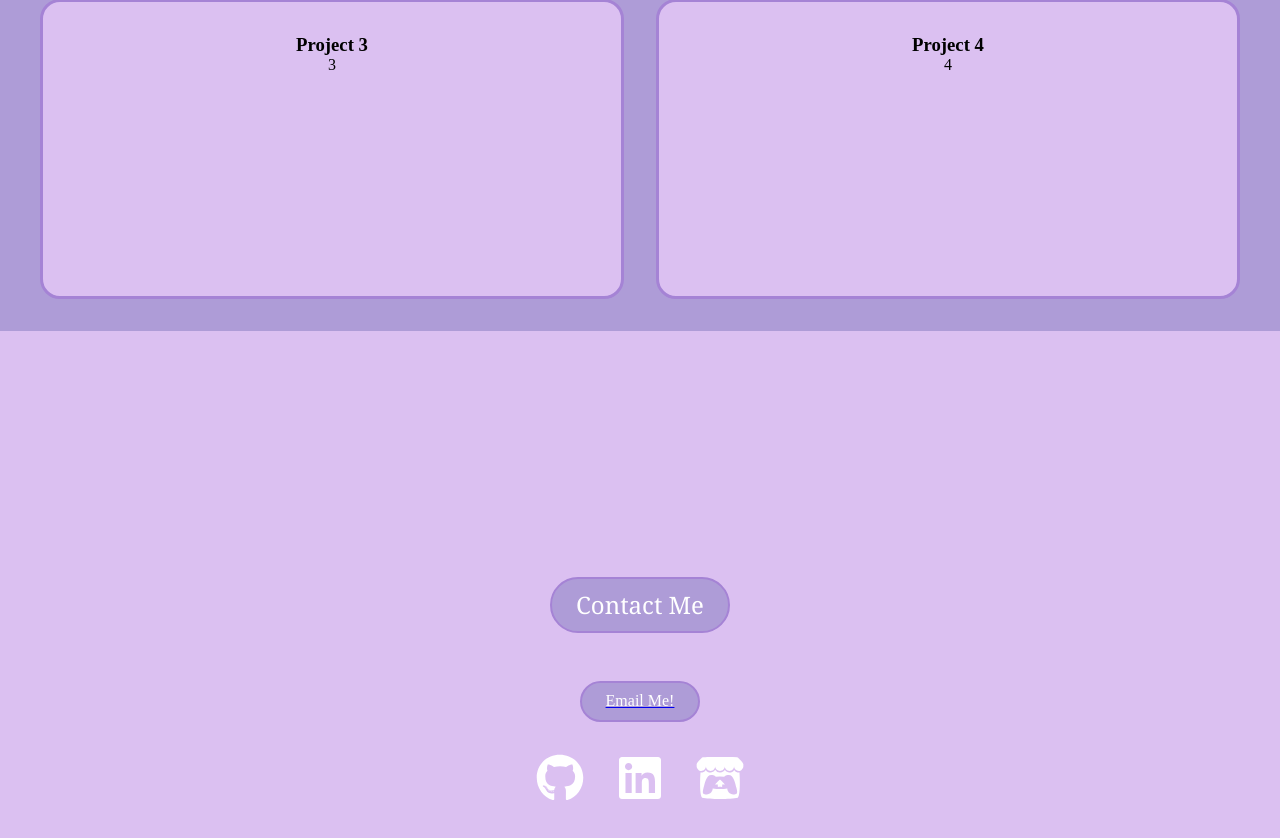
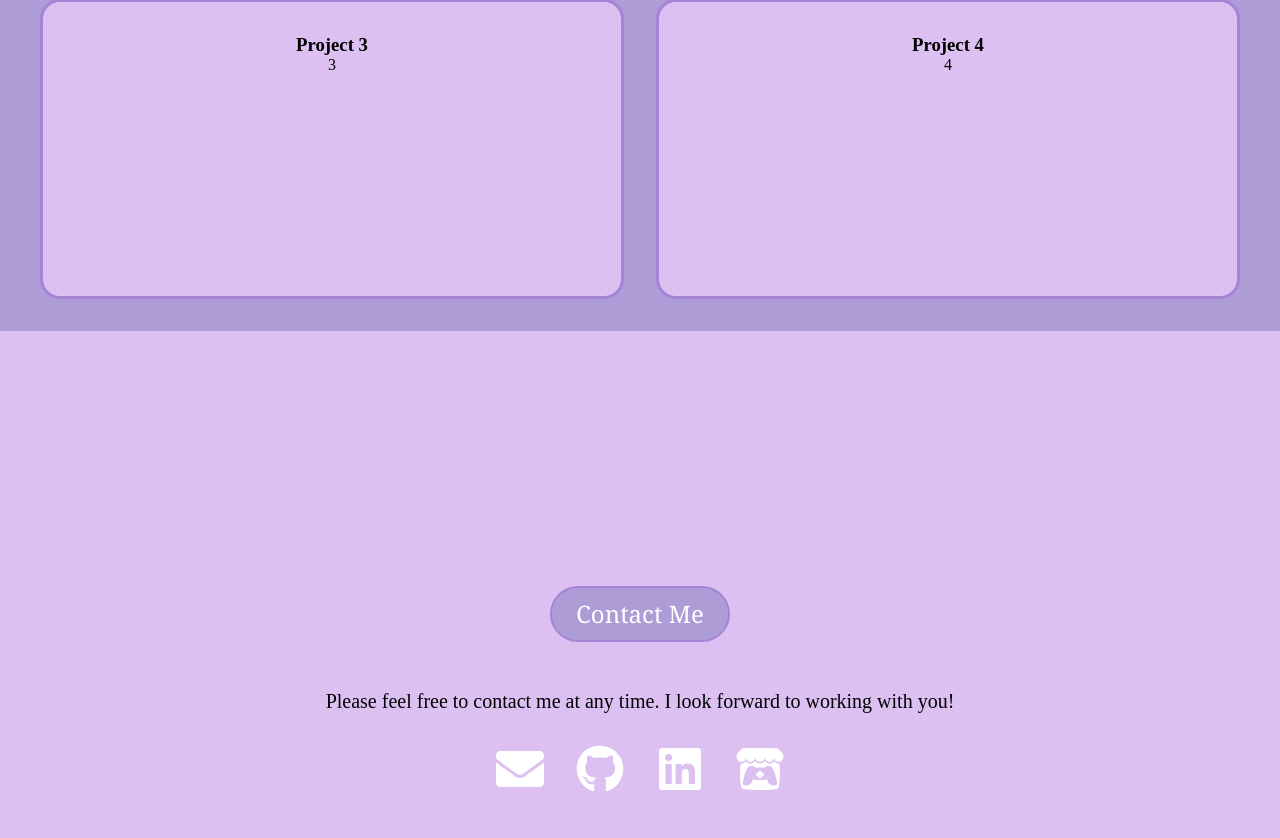
Before and after one commit to yusongggg17/Personal-Website, a React (Create React App) app: page / in a window 1280 px wide. Shown: the part 1877-2715 px from the top of the page. Built offline with nearby package versions, Linux system fonts and the light colour scheme.

Commit message:
minor changes in contact section

```diff
--- a/src/App.css
+++ b/src/App.css
@@ -27,13 +27,13 @@ h2{
 }
 
 .p1{
-  font-size: 1rem;
+  font-size: 1.25rem;
   font-family: "Times New Romans",Serif;
   color: #000000;
 }
 
 .p2{
-  font-size: 1rem;
+  font-size: 1.25rem;
   font-family: "Times New Romans",Serif;
   color: #ffffff;
 }
--- a/src/App.tsx
+++ b/src/App.tsx
@@ -55,12 +55,14 @@ function Contact(){
   return(
     <div className="LighterSection">
       <h2 className="oval-bg-dark">Contact Me</h2>
-      <a href="mailto:yl23bd@fsu.edu"
-      className="oval-bg-dark"
-      >
-        <p className="p2">Email Me!</p>
-      </a>
+        <p className="p1">Please feel free to contact me at any time. I look forward to working with you! </p>
       <div>
+        <a
+          href="mailto:yl23bd@fsu.edu"
+          className="AppButtons"
+        >
+          {FaEnvelope ({size:48})}
+        </a>
         <a
           href="https://github.com/yusongggg17"
           target="_blank"
```
